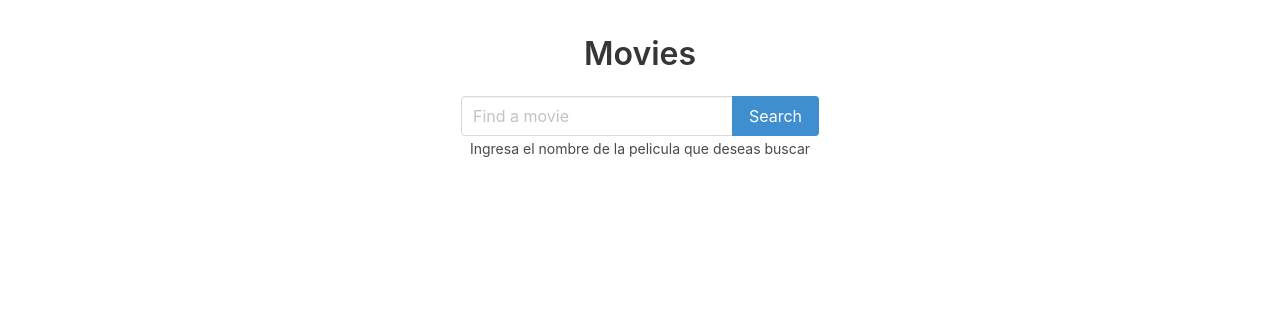
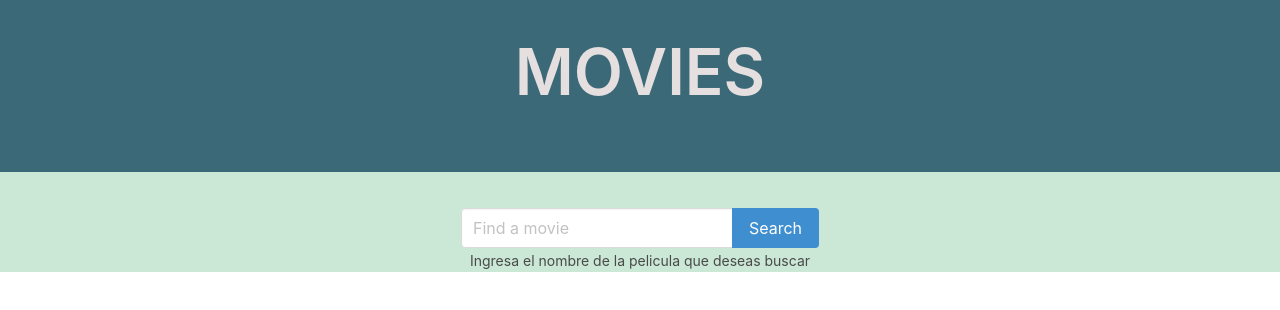
Before and after one commit to MissunderstoodKnight/proyecto-react, a React (Create React App) app: page / in a window 1280 px wide. Shown: the top 310 px of the page. Built offline with nearby package versions, Linux system fonts and the light colour scheme.

Commit message:
title fix

```diff
--- a/src/App.css
+++ b/src/App.css
@@ -1,11 +1,26 @@
 .App {
+  text-align: center;
+  background-color: #CAE8D5;
+
+}
+
+.Title {
+  display: flex;
+  padding-bottom: 5%;
+  background-color: #3B6978;
+  justify-content: center;
+}
+
+.Title-text{
+  font-size: 64px;
   padding-top: 36px;
-  text-align: center;
+  color: #E5DFDF;
 }
 
 .SearchForm-wrapper{
   display: flex;
   justify-content: center;
+  padding-top: 36px;
 }
 
 .MoviesList{
@@ -17,5 +32,5 @@
 
 .MoviesList-item{
   margin-bottom: 24px;
-  width: 48%;
+  width: 18%;
 }
--- a/src/components/Title.js
+++ b/src/components/Title.js
@@ -1,5 +1,7 @@
 import React from 'react';
 
 export const Title = ({ children }) => (
-    <h1 className="title">{children}</h1>
+    <div className="Title">
+        <h1 className="title">{children}</h1>
+    </div>
 )
--- a/src/pages/Home.js
+++ b/src/pages/Home.js
@@ -20,7 +20,9 @@ export class Home extends Component {
     render () {
         return (
         <div>
-          <Title>Movies</Title>
+          <div>
+            <Title><p className="Title-text">MOVIES</p></Title>
+          </div>
           <div className="SearchForm-wrapper">
             <SearchForm onResults={this._handleResults}/>
           </div>
```
